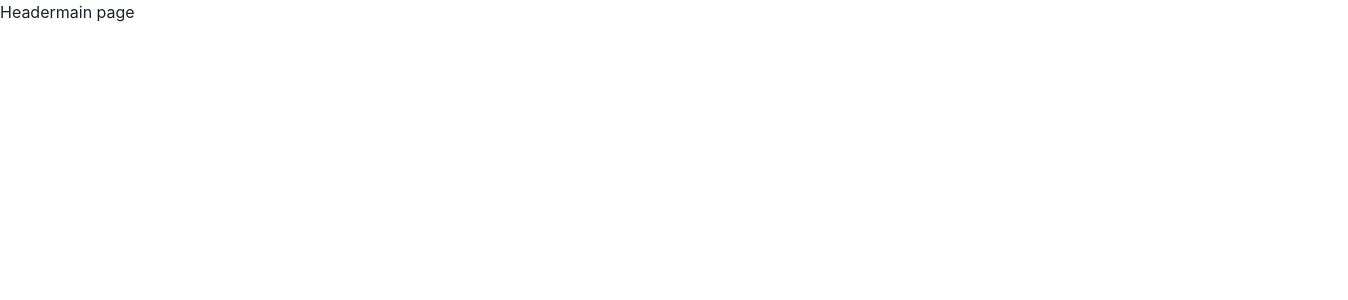
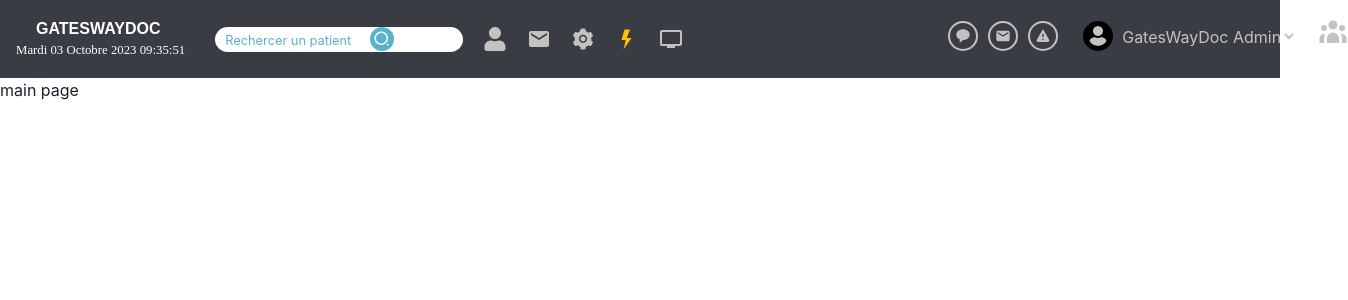
Before and after one commit to tiemeni/gatesway-DOC-BO, a React (Create React App) app: page /content in a window 1280 px wide. Shown: the top 300 px of the page, 1348 px wide, since content can reach past the window. Built offline with nearby package versions, Linux system fonts and the light colour scheme.

Commit message:
navigation

```diff
--- a/package.json
+++ b/package.json
@@ -3,6 +3,7 @@
   "version": "0.1.0",
   "private": true,
   "dependencies": {
+    "@chakra-ui/icons": "^2.1.1",
     "@chakra-ui/react": "^2.8.1",
     "@emotion/react": "^11.11.1",
     "@emotion/styled": "^11.11.0",
@@ -12,6 +13,7 @@
     "framer-motion": "^10.16.4",
     "react": "^18.2.0",
     "react-dom": "^18.2.0",
+    "react-icons": "^4.11.0",
     "react-redux": "^8.0.2",
     "react-router-dom": "6",
     "react-scripts": "5.0.1",
--- a/src/components/Header/index.jsx
+++ b/src/components/Header/index.jsx
@@ -1,5 +1,140 @@
+import React from 'react';
+import { Flex } from "@chakra-ui/react";
+import { Icon } from '@chakra-ui/icons';
+import { FaUser } from "react-icons/fa";
+import { MdMail, MdOutlinePersonalVideo } from "react-icons/md";
+import { AiFillSetting } from "react-icons/ai";
+import { FcFlashOn } from "react-icons/fc";
+import { RiSearch2Line, RiAlertFill } from "react-icons/ri";
+import { BiSolidMessageRounded } from "react-icons/bi";
+import { HiUserGroup } from "react-icons/hi";
+import "./styles.css"
+
+function NavigationBar() {
+  function getDateAndTime() {
+    const now = new Date();
+
+    const year = now.getFullYear();
+    const month = String(now.getMonth() + 1).padStart(2, '0');
+    const day = String(now.getDate()).padStart(2, '0');
+
+    let dayOfWeek;
+    switch (now.getDay()) {
+      case 0:
+        dayOfWeek = "Dimanche";
+        break;
+      case 1:
+        dayOfWeek = "Lundi";
+        break;
+      case 2:
+        dayOfWeek = "Mardi";
+        break;
+      case 3:
+        dayOfWeek = "Mercredi";
+        break;
+      case 4:
+        dayOfWeek = "Jeudi";
+        break;
+      case 5:
+        dayOfWeek = "Vendredi";
+        break;
+      case 6:
+        dayOfWeek = "Samedi";
+        break;
+      default:
+        dayOfWeek = "";
+        break;
+    }
+
+    let monthName;
+    switch (Number(month)) {
+      case 1:
+        monthName = "Janvier";
+        break;
+      case 2:
+        monthName = "Février";
+        break;
+      case 3:
+        monthName = "Mars";
+        break;
+      case 4:
+        monthName = "Avril";
+        break;
+      case 5:
+        monthName = "Mai";
+        break;
+      case 6:
+        monthName = "Juin";
+        break;
+      case 7:
+        monthName = "Juillet";
+        break;
+      case 8:
+        monthName = "Août";
+        break;
+      case 9:
+        monthName = "Septembre";
+        break;
+      case 10:
+        monthName = "Octobre";
+        break;
+      case 11:
+        monthName = "Novembre";
+        break;
+      case 12:
+        monthName = "Décembre";
+        break;
+      default:
+        monthName = "";
+        break;
+    }
+
+    const hours = String(now.getHours()).padStart(2, '0');
+    const minutes = String(now.getMinutes()).padStart(2, '0');
+    const seconds = String(now.getSeconds()).padStart(2, '0');
+
+    const dateTime = `${dayOfWeek} ${day} ${monthName} ${year} ${hours}:${minutes}:${seconds}`;
+    return dateTime;
+  }
+
+  return (
+    <Flex bg="#3A3C44" p={4} alignItems="center">
+      <div className='first'>
+        <h1>GATESWAYDOC</h1>
+        <p>{getDateAndTime()}</p>
+      </div>
+      <div className="second">
+        <form>
+          <input type="search" name="" id="" placeholder='Rechercer un patient'/>
+          <Icon className ="icon" as = {RiSearch2Line} color="white"/>
+
+        </form>
+        <Icon as={FaUser} />
+        <Icon as={MdMail} />
+        <Icon as={AiFillSetting} />
+        <Icon as={FcFlashOn} />
+        <Icon as= {MdOutlinePersonalVideo} />
+      </div>
+      <div className='tird'>
+        <Icon className='let' as={BiSolidMessageRounded} />
+        <Icon className='let' as={MdMail} />
+        <Icon className='let'  as={RiAlertFill} />
+        <Icon className='let let-user'  as={FaUser} />
+        <select name="" id="">
+          <option value=""> GatesWayDoc Admin </option>
+        </select>
+        <Icon className='group' as={HiUserGroup} />
+      </div>
+    </Flex>
+  );
+}
+
 function Header() {
-  return 'Header';
+  return (
+    <div>
+      <NavigationBar />
+    </div>
+  );
 }
 
 export default Header;
--- /dev/null
+++ b/src/components/Header/styles.css
@@ -0,0 +1,103 @@
+.first{
+    color: white;
+}
+
+.first h1{
+    margin-left: 20px;
+    font-family: Arial, Helvetica, sans-serif;
+    font-weight: 800;
+}
+.first p{
+    font-size: 0.8em;
+    font-family: 'Times New Roman', Times, serif;
+}
+.second {
+    margin-left: 20px;
+    display: flex;
+}
+.second form{
+    display: flex;
+}
+.second svg{
+    margin: 10px;
+    font-size: 1.5em;
+    color: rgb(196, 193, 193);
+
+}
+.second .icon{
+    padding: 3px;
+    background-color:rgba(79, 177, 201, 0.966);
+    position: absolute;
+    margin-left: 165px;
+    border-radius: 50px;
+    color: white !important;
+}
+.second input{
+    margin: 10px;
+    height: 25px;
+    border: none;
+    border-radius: 20px;
+    position: relative;
+
+}
+.second input::placeholder{
+    font-size: 0.8em;
+    padding: 10px;
+    color:rgba(79, 177, 201, 0.966);
+}
+.tird{
+    margin-left: 250px;
+}
+.tird select{
+    color:  rgb(196, 193, 193);
+    background: none;
+    margin-top: 10px;
+    height: 20px;
+    border-radius: 20px;
+    display: inline-block;
+    position: absolute;
+}
+.tird .let{
+    display: inline-block;
+    width: 30px;
+    height: 30px;
+    padding: 5px;
+    margin: 5px;
+    border: 2px solid  rgb(196, 193, 193);;
+    border-radius: 50%;
+    background-color: none;
+    color:  rgb(196, 193, 193);
+    text-align: center;
+    line-height: 40px;
+    font-size: 16px;
+    position: relative;
+}
+.tird svg {
+    color: rgb(196, 193, 193);
+    font-size: 1.2em;
+
+}
+.tird span{
+    display: inline-block;
+    color: white;
+    position: absolute;
+    margin-right: 20px !important;
+    border-radius: 50%;
+    background-color: red;
+    font-size: 0.7em;
+    height: 20px;
+    width:20px;
+    padding: 5px ;
+}
+.tird .let-user{
+    margin-left: 20px;
+    border: none;
+    background-color: black;
+}
+.tird .group{
+    position: absolute;
+    margin-left: 200px;
+    width: 30px;
+    height: 30px;
+
+}
```
Also changed, not shown: 1 other file (tests, documents, lock files or other folders).
